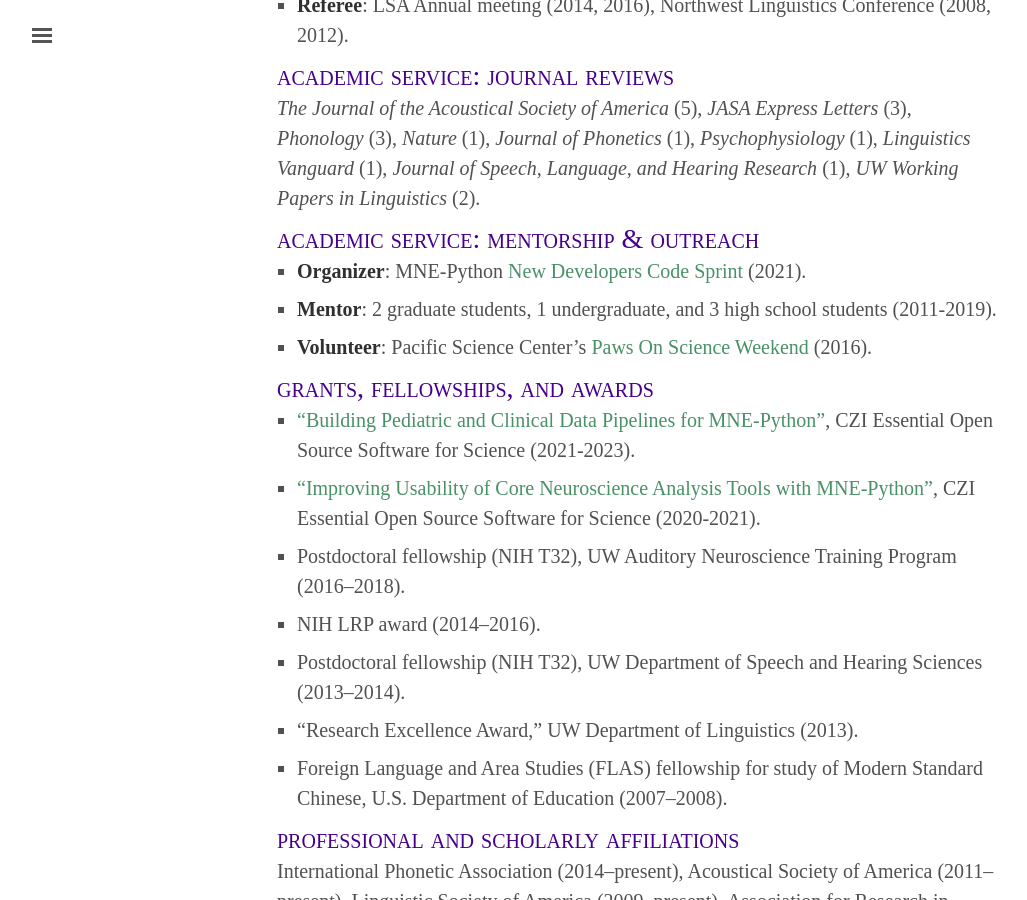
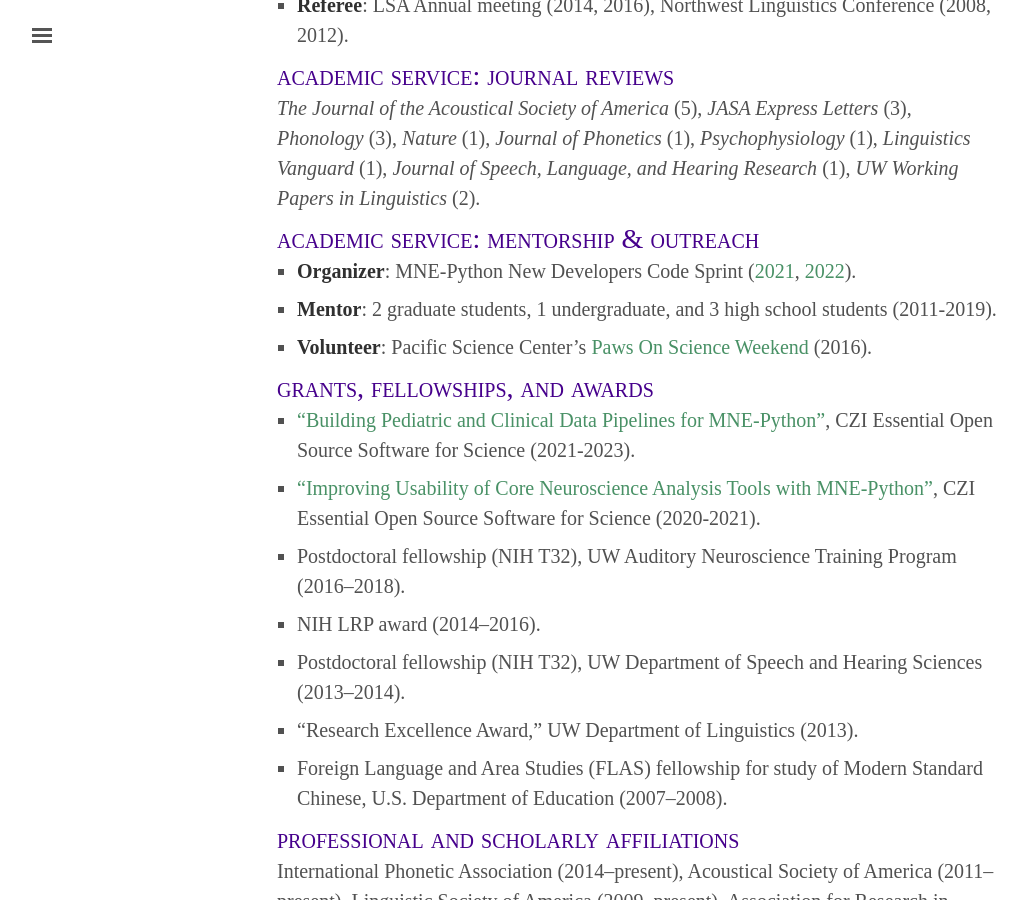
Before and after one commit to drammock/dan.mccloy.info, a Jekyll site: the page built from cv.md, in a window 1280 px wide and 900 px high, scrolled down 4060 px. Shown: the whole window, without its empty margins (3-1030 px from the left). Built offline with Jekyll 4.4.1, drawn with Linux system fonts in a browser that asks for light colours; some web fonts are replaced.

Commit message:
add 2022 sprint

```diff
--- a/cv.md
+++ b/cv.md
@@ -108,7 +108,7 @@ _The Journal of the Acoustical Society of America_ (5), _JASA Express Letters_ (
 
 
 ## Academic service: mentorship & outreach
-- **Organizer**: MNE-Python [New Developers Code Sprint](https://github.com/mne-tools/mne-python/projects/6) (2021).
+- **Organizer**: MNE-Python New Developers Code Sprint ([2021](https://github.com/mne-tools/mne-python/projects/6), [2022](https://github.com/orgs/mne-tools/projects/2)).
 - **Mentor**: 2 graduate students, 1 undergraduate, and 3 high school students (2011-2019).
 - **Volunteer**: Pacific Science Center’s [Paws On Science Weekend](https://www.pacificsciencecenter.org/paws-on-science-husky-weekend/) (2016).
 
```
Also changed, not shown: _cv.md (+1 -1 lines), 1 other file.
